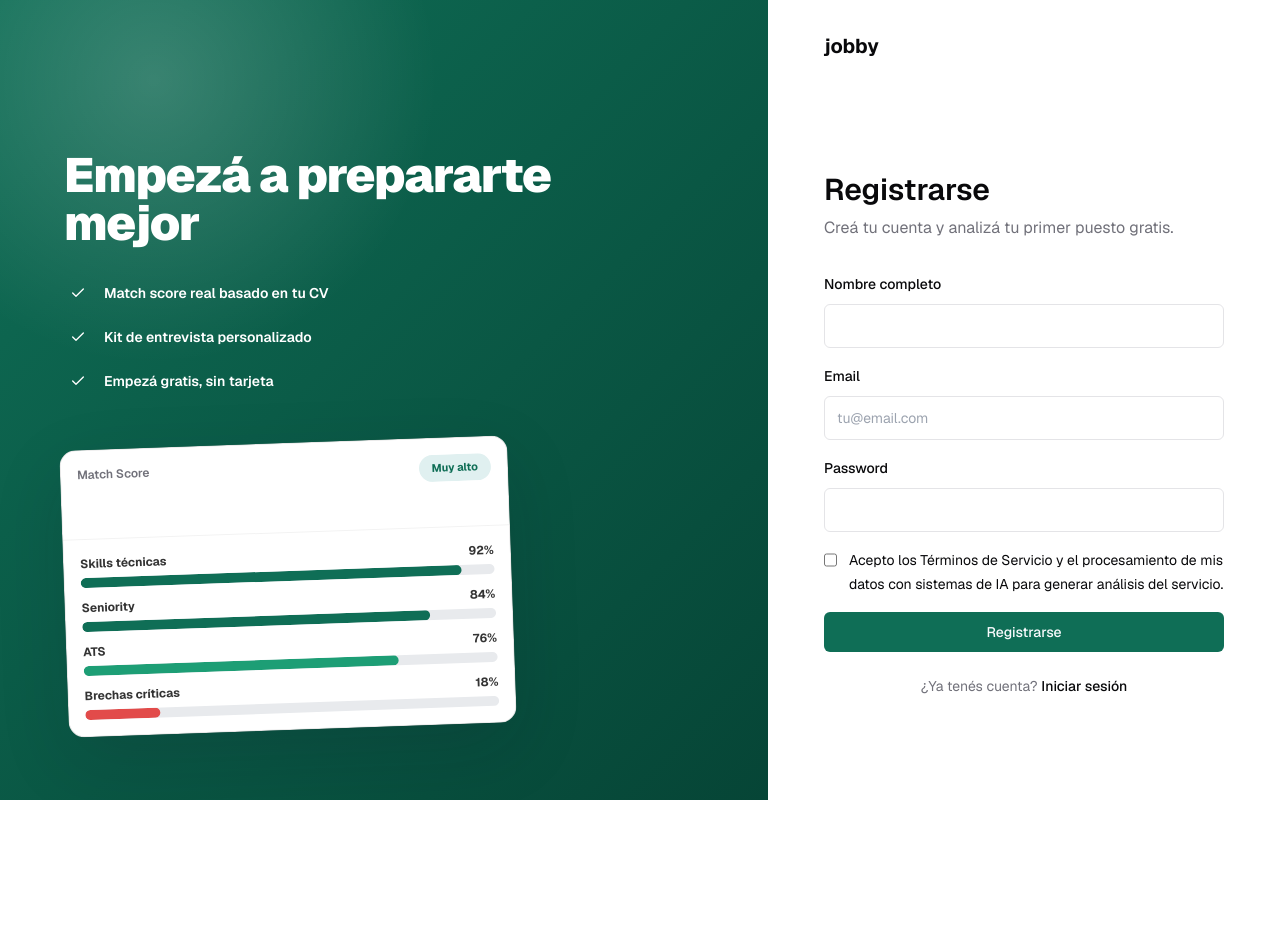
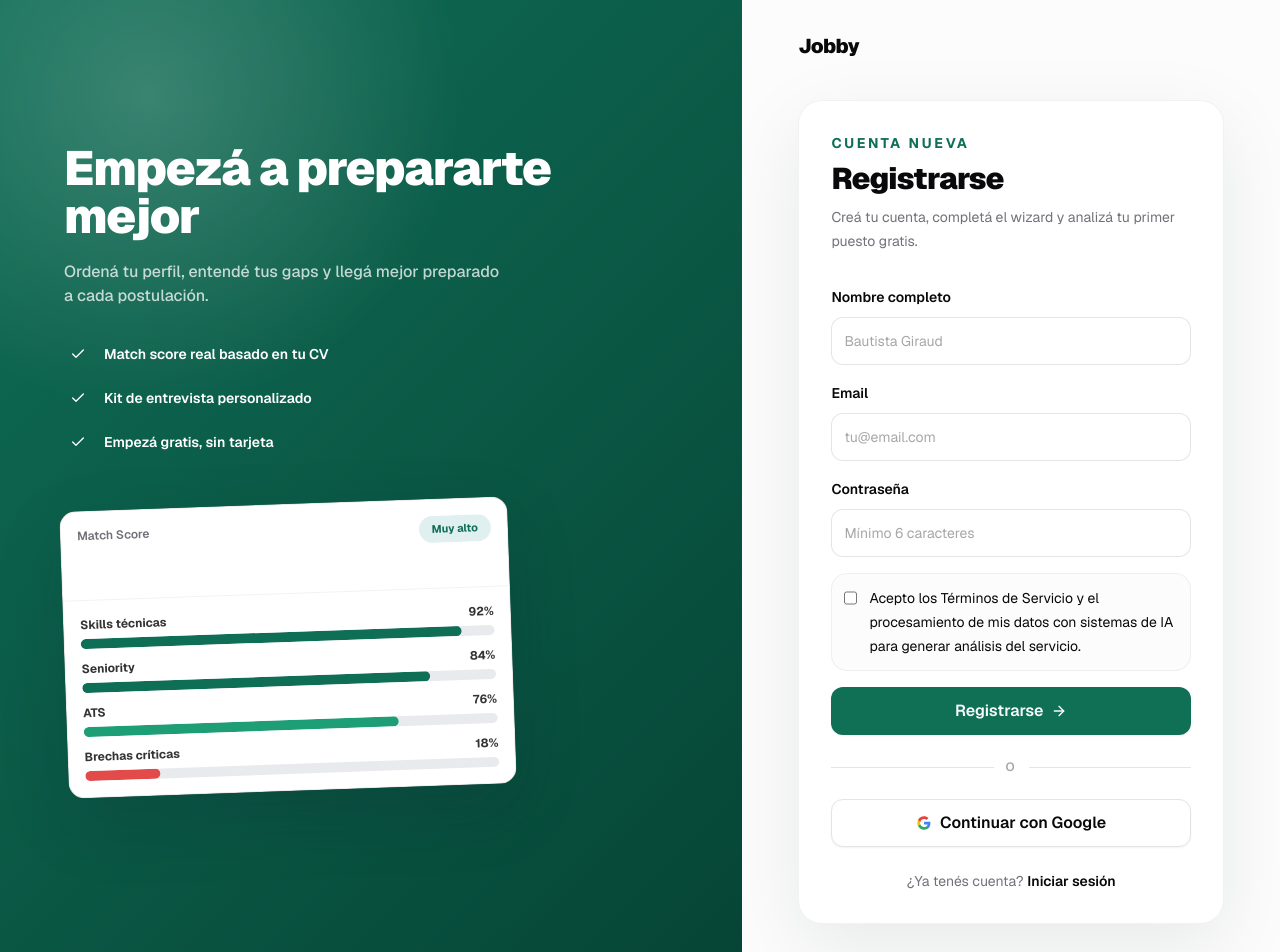
Before and after one commit to Buatishi/Jobby, a Next.js app in the folder apps/web/: page /register in a window 1280 px wide. Shown: the top 952 px of the page. Before the commit the page ends 800 px from the top, so only its background shows below. Built offline with nearby package versions, Linux system fonts and the light colour scheme.

Commit message:
Polish auth screens and button interactions

```diff
--- a/apps/web/components/ui/button.tsx
+++ b/apps/web/components/ui/button.tsx
@@ -1,21 +1,41 @@
 import * as React from "react";
 import { Slot } from "@radix-ui/react-slot";
 import { cva, type VariantProps } from "class-variance-authority";
+import { Loader2 } from "lucide-react";
 
 import { cn } from "@/lib/utils";
 
 const buttonVariants = cva(
-  "inline-flex h-10 items-center justify-center rounded-md px-4 py-2 text-sm font-medium transition-colors focus-visible:outline-none focus-visible:ring-2 focus-visible:ring-ring disabled:pointer-events-none disabled:opacity-50",
+  "inline-flex items-center justify-center gap-2 whitespace-nowrap rounded-md text-sm font-semibold ring-offset-background transition-all duration-200 focus-visible:outline-none focus-visible:ring-2 focus-visible:ring-ring focus-visible:ring-offset-2 active:scale-[0.98] disabled:pointer-events-none disabled:scale-100 disabled:opacity-50 data-[disabled=true]:pointer-events-none data-[disabled=true]:opacity-50",
   {
     variants: {
       variant: {
-        default: "bg-primary text-primary-foreground hover:bg-primary/90",
-        secondary: "bg-secondary text-secondary-foreground hover:bg-secondary/90",
-        ghost: "hover:bg-muted"
+        default:
+          "bg-primary text-primary-foreground shadow-sm hover:-translate-y-0.5 hover:bg-primary/90 hover:shadow-md",
+        primary:
+          "bg-primary text-primary-foreground shadow-sm hover:-translate-y-0.5 hover:bg-primary/90 hover:shadow-md",
+        secondary:
+          "bg-secondary text-secondary-foreground shadow-sm hover:-translate-y-0.5 hover:bg-secondary/90 hover:shadow-md",
+        outline:
+          "border border-input bg-background shadow-sm hover:-translate-y-0.5 hover:bg-muted hover:shadow-md",
+        ghost: "hover:bg-muted hover:text-foreground",
+        danger:
+          "bg-destructive text-destructive-foreground shadow-sm hover:-translate-y-0.5 hover:bg-destructive/90 hover:shadow-md"
+      },
+      size: {
+        sm: "h-9 rounded-md px-3 text-xs",
+        md: "h-10 px-4 py-2",
+        lg: "h-12 rounded-xl px-5 text-base"
+      },
+      fullWidth: {
+        true: "w-full",
+        false: ""
       }
     },
     defaultVariants: {
-      variant: "default"
+      variant: "default",
+      size: "md",
+      fullWidth: false
     }
   }
 );
@@ -24,18 +44,60 @@
   extends React.ButtonHTMLAttributes<HTMLButtonElement>,
     VariantProps<typeof buttonVariants> {
   asChild?: boolean;
+  isLoading?: boolean;
+  leftIcon?: React.ReactNode;
+  rightIcon?: React.ReactNode;
 }
 
 const Button = React.forwardRef<HTMLButtonElement, ButtonProps>(
-  ({ className, variant, asChild = false, ...props }, ref) => {
+  (
+    {
+      children,
+      className,
+      disabled,
+      fullWidth,
+      isLoading = false,
+      leftIcon,
+      rightIcon,
+      size,
+      variant,
+      asChild = false,
+      ...props
+    },
+    ref
+  ) => {
     const Comp = asChild ? Slot : "button";
+    const isDisabled = disabled || isLoading;
+
+    if (asChild) {
+      return (
+        <Comp
+          aria-disabled={isDisabled}
+          className={cn(buttonVariants({ variant, size, fullWidth, className }))}
+          data-disabled={isDisabled}
+          ref={ref}
+          {...props}
+        >
+          {children}
+        </Comp>
+      );
+    }
 
     return (
       <Comp
-        className={cn(buttonVariants({ variant, className }))}
+        className={cn(buttonVariants({ variant, size, fullWidth, className }))}
+        disabled={isDisabled}
         ref={ref}
         {...props}
-      />
+      >
+        {isLoading ? (
+          <Loader2 aria-hidden="true" className="h-4 w-4 animate-spin" />
+        ) : (
+          leftIcon
+        )}
+        <span>{children}</span>
+        {!isLoading ? rightIcon : null}
+      </Comp>
     );
   }
 );
--- a/apps/web/src/app/(auth)/login/page.tsx
+++ b/apps/web/src/app/(auth)/login/page.tsx
@@ -3,11 +3,21 @@
 import Link from "next/link";
 import { useEffect, useState } from "react";
 import { useRouter } from "next/navigation";
-import { Chrome } from "lucide-react";
+import { ArrowRight, Mail } from "lucide-react";
 
+import { GoogleIcon } from "@/src/components/auth/GoogleIcon";
+import { AuthLayout } from "@/src/components/auth/AuthLayout";
 import { Button } from "@/components/ui/button";
 import { createSupabaseBrowserClient } from "@/lib/supabase/client";
-import { AuthLayout } from "@/src/components/auth/AuthLayout";
+
+const inputClassName =
+  "h-12 w-full rounded-xl border border-black/10 bg-white px-3 text-sm outline-none ring-offset-background transition-all duration-200 placeholder:text-black/35 hover:border-black/20 focus-visible:border-[#0F6E56] focus-visible:ring-2 focus-visible:ring-[#0F6E56]/25";
+
+function getAuthErrorMessage(error: unknown) {
+  return error instanceof Error
+    ? error.message
+    : "No pudimos completar la autenticación. Probá de nuevo.";
+}
 
 export default function LoginPage() {
   const router = useRouter();
@@ -28,14 +38,13 @@
     event.preventDefault();
     setIsSubmitting(true);
     setError(null);
+
+    try {
       const supabase = createSupabaseBrowserClient();
-
       const { error: loginError } = await supabase.auth.signInWithPassword({
         email,
         password
       });
-
-    setIsSubmitting(false);
 
       if (loginError) {
         setError(loginError.message);
@@ -44,11 +53,18 @@
 
       router.push("/dashboard");
       router.refresh();
+    } catch (authError) {
+      setError(getAuthErrorMessage(authError));
+    } finally {
+      setIsSubmitting(false);
+    }
   }
 
   async function handleGoogleLogin() {
     setError(null);
     setIsOAuthLoading(true);
+
+    try {
       const supabase = createSupabaseBrowserClient();
       const origin = window.location.origin;
       const { error: oauthError } = await supabase.auth.signInWithOAuth({
@@ -63,27 +79,36 @@
       });
 
       if (oauthError) {
+        setError(oauthError.message);
         setIsOAuthLoading(false);
-      setError(oauthError.message);
+      }
+    } catch (authError) {
+      setError(getAuthErrorMessage(authError));
+      setIsOAuthLoading(false);
     }
   }
 
   return (
     <AuthLayout headline="Tu próxima entrevista empieza acá">
       <div className="space-y-2">
-        <h1 className="text-3xl font-semibold">Iniciar sesión</h1>
-        <p className="text-muted-foreground">
-          Entrá para analizar puestos y revisar tus reportes.
+        <p className="text-sm font-bold uppercase tracking-[0.18em] text-[#0F6E56]">
+          Bienvenido de vuelta
+        </p>
+        <h1 className="text-3xl font-black tracking-tight">Iniciar sesión</h1>
+        <p className="text-sm leading-6 text-muted-foreground">
+          Entrá para analizar puestos, revisar matches y preparar tus próximas
+          entrevistas.
         </p>
       </div>
 
       <form className="mt-8 space-y-4" onSubmit={handleEmailLogin}>
         <div className="space-y-2">
-          <label className="text-sm font-medium" htmlFor="email">
+          <label className="text-sm font-semibold" htmlFor="email">
             Email
           </label>
           <input
-            className="h-11 w-full rounded-md border border-input bg-background px-3 text-sm outline-none ring-offset-background focus-visible:ring-2 focus-visible:ring-ring"
+            autoComplete="email"
+            className={inputClassName}
             id="email"
             onChange={(event) => setEmail(event.target.value)}
             placeholder="tu@email.com"
@@ -93,11 +118,12 @@
           />
         </div>
         <div className="space-y-2">
-          <label className="text-sm font-medium" htmlFor="password">
-            Password
+          <label className="text-sm font-semibold" htmlFor="password">
+            Contraseña
           </label>
           <input
-            className="h-11 w-full rounded-md border border-input bg-background px-3 text-sm outline-none ring-offset-background focus-visible:ring-2 focus-visible:ring-ring"
+            autoComplete="current-password"
+            className={inputClassName}
             id="password"
             minLength={6}
             onChange={(event) => setPassword(event.target.value)}
@@ -107,33 +133,54 @@
           />
         </div>
 
-        {error ? <p className="text-sm text-destructive">{error}</p> : null}
+        {error ? (
+          <div className="rounded-2xl border border-destructive/15 bg-destructive/5 px-4 py-3 text-sm font-medium text-destructive">
+            {error}
+          </div>
+        ) : null}
 
         <Button
-          className="w-full bg-[#0F6E56] hover:bg-[#0d5c48]"
-          disabled={isSubmitting}
+          fullWidth
+          isLoading={isSubmitting}
+          rightIcon={<ArrowRight className="h-4 w-4" />}
+          size="lg"
           type="submit"
+          variant="primary"
         >
           {isSubmitting ? "Ingresando..." : "Iniciar sesión"}
         </Button>
       </form>
 
+      <div className="my-6 flex items-center gap-3 text-xs font-semibold uppercase tracking-[0.18em] text-black/35">
+        <span className="h-px flex-1 bg-black/10" />
+        o
+        <span className="h-px flex-1 bg-black/10" />
+      </div>
+
       <Button
-        className="mt-3 w-full gap-2"
-        disabled={isOAuthLoading}
+        fullWidth
+        isLoading={isOAuthLoading}
+        leftIcon={<GoogleIcon className="h-4 w-4" />}
         onClick={handleGoogleLogin}
+        size="lg"
         type="button"
-        variant="ghost"
+        variant="outline"
       >
-        <Chrome className="h-4 w-4" />
         {isOAuthLoading ? "Abriendo Google..." : "Continuar con Google"}
       </Button>
 
       <p className="mt-6 text-center text-sm text-muted-foreground">
         ¿No tenés cuenta?{" "}
-        <Link className="font-medium text-foreground" href="/register">
+        <Link
+          className="font-semibold text-foreground transition-colors hover:text-[#0F6E56]"
+          href="/register"
+        >
           Registrarse
         </Link>
+      </p>
+      <p className="mt-4 flex items-center justify-center gap-2 text-center text-xs font-medium text-black/40">
+        <Mail className="h-3.5 w-3.5" />
+        Usamos Supabase Auth para proteger tu sesión.
       </p>
     </AuthLayout>
   );
--- a/apps/web/src/app/(auth)/register/page.tsx
+++ b/apps/web/src/app/(auth)/register/page.tsx
@@ -3,11 +3,22 @@
 import Link from "next/link";
 import { useState } from "react";
 import { useRouter } from "next/navigation";
+import { ArrowRight } from "lucide-react";
 
+import { GoogleIcon } from "@/src/components/auth/GoogleIcon";
+import { AuthLayout } from "@/src/components/auth/AuthLayout";
 import { Button } from "@/components/ui/button";
 import { createSupabaseBrowserClient } from "@/lib/supabase/client";
 import { startWizard } from "@/lib/wizard/progress";
-import { AuthLayout } from "@/src/components/auth/AuthLayout";
+
+const inputClassName =
+  "h-12 w-full rounded-xl border border-black/10 bg-white px-3 text-sm outline-none ring-offset-background transition-all duration-200 placeholder:text-black/35 hover:border-black/20 focus-visible:border-[#0F6E56] focus-visible:ring-2 focus-visible:ring-[#0F6E56]/25";
+
+function getAuthErrorMessage(error: unknown) {
+  return error instanceof Error
+    ? error.message
+    : "No pudimos completar el registro. Probá de nuevo.";
+}
 
 export default function RegisterPage() {
   const router = useRouter();
@@ -17,17 +28,28 @@
   const [acceptedTos, setAcceptedTos] = useState(false);
   const [error, setError] = useState<string | null>(null);
   const [isSubmitting, setIsSubmitting] = useState(false);
+  const [isOAuthLoading, setIsOAuthLoading] = useState(false);
+
+  function validateTos() {
+    if (!acceptedTos) {
+      setError("Tenés que aceptar los Términos de Servicio para registrarte.");
+      return false;
+    }
+
+    return true;
+  }
 
   async function handleRegister(event: React.FormEvent<HTMLFormElement>) {
     event.preventDefault();
     setError(null);
 
-    if (!acceptedTos) {
-      setError("Tenés que aceptar los Términos de Servicio para registrarte.");
+    if (!validateTos()) {
       return;
     }
 
     setIsSubmitting(true);
+
+    try {
       const supabase = createSupabaseBrowserClient();
       const origin = window.location.origin;
       const { error: signUpError } = await supabase.auth.signUp({
@@ -41,7 +63,6 @@
           emailRedirectTo: `${origin}/api/auth/callback?next=/wizard/step-1`
         }
       });
-    setIsSubmitting(false);
 
       if (signUpError) {
         setError(signUpError.message);
@@ -51,37 +72,82 @@
       startWizard();
       router.push("/wizard/step-1");
       router.refresh();
+    } catch (authError) {
+      setError(getAuthErrorMessage(authError));
+    } finally {
+      setIsSubmitting(false);
+    }
+  }
+
+  async function handleGoogleRegister() {
+    setError(null);
+
+    if (!validateTos()) {
+      return;
+    }
+
+    setIsOAuthLoading(true);
+
+    try {
+      startWizard();
+      const supabase = createSupabaseBrowserClient();
+      const origin = window.location.origin;
+      const { error: oauthError } = await supabase.auth.signInWithOAuth({
+        provider: "google",
+        options: {
+          redirectTo: `${origin}/api/auth/callback?next=/wizard/step-1`,
+          queryParams: {
+            access_type: "offline",
+            prompt: "select_account"
+          }
+        }
+      });
+
+      if (oauthError) {
+        setError(oauthError.message);
+        setIsOAuthLoading(false);
+      }
+    } catch (authError) {
+      setError(getAuthErrorMessage(authError));
+      setIsOAuthLoading(false);
+    }
   }
 
   return (
     <AuthLayout headline="Empezá a prepararte mejor">
       <div className="space-y-2">
-        <h1 className="text-3xl font-semibold">Registrarse</h1>
-        <p className="text-muted-foreground">
-          Creá tu cuenta y analizá tu primer puesto gratis.
+        <p className="text-sm font-bold uppercase tracking-[0.18em] text-[#0F6E56]">
+          Cuenta nueva
+        </p>
+        <h1 className="text-3xl font-black tracking-tight">Registrarse</h1>
+        <p className="text-sm leading-6 text-muted-foreground">
+          Creá tu cuenta, completá el wizard y analizá tu primer puesto gratis.
         </p>
       </div>
 
       <form className="mt-8 space-y-4" onSubmit={handleRegister}>
         <div className="space-y-2">
-          <label className="text-sm font-medium" htmlFor="fullName">
+          <label className="text-sm font-semibold" htmlFor="fullName">
             Nombre completo
           </label>
           <input
-            className="h-11 w-full rounded-md border border-input bg-background px-3 text-sm outline-none ring-offset-background focus-visible:ring-2 focus-visible:ring-ring"
+            autoComplete="name"
+            className={inputClassName}
             id="fullName"
             onChange={(event) => setFullName(event.target.value)}
+            placeholder="Bautista Giraud"
             required
             type="text"
             value={fullName}
           />
         </div>
         <div className="space-y-2">
-          <label className="text-sm font-medium" htmlFor="email">
+          <label className="text-sm font-semibold" htmlFor="email">
             Email
           </label>
           <input
-            className="h-11 w-full rounded-md border border-input bg-background px-3 text-sm outline-none ring-offset-background focus-visible:ring-2 focus-visible:ring-ring"
+            autoComplete="email"
+            className={inputClassName}
             id="email"
             onChange={(event) => setEmail(event.target.value)}
             placeholder="tu@email.com"
@@ -91,24 +157,26 @@
           />
         </div>
         <div className="space-y-2">
-          <label className="text-sm font-medium" htmlFor="password">
-            Password
+          <label className="text-sm font-semibold" htmlFor="password">
+            Contraseña
           </label>
           <input
-            className="h-11 w-full rounded-md border border-input bg-background px-3 text-sm outline-none ring-offset-background focus-visible:ring-2 focus-visible:ring-ring"
+            autoComplete="new-password"
+            className={inputClassName}
             id="password"
             minLength={6}
             onChange={(event) => setPassword(event.target.value)}
+            placeholder="Mínimo 6 caracteres"
             required
             type="password"
             value={password}
           />
         </div>
 
-        <label className="flex items-start gap-3 text-sm leading-6">
+        <label className="flex items-start gap-3 rounded-2xl border border-black/5 bg-[#fbfcfb] p-3 text-sm leading-6 transition-colors hover:bg-brand-green-light/40">
           <input
             checked={acceptedTos}
-            className="mt-1 h-4 w-4 rounded border-input"
+            className="mt-1 h-4 w-4 rounded border-input accent-[#0F6E56]"
             onChange={(event) => setAcceptedTos(event.target.checked)}
             required
             type="checkbox"
@@ -119,20 +187,48 @@
           </span>
         </label>
 
-        {error ? <p className="text-sm text-destructive">{error}</p> : null}
+        {error ? (
+          <div className="rounded-2xl border border-destructive/15 bg-destructive/5 px-4 py-3 text-sm font-medium text-destructive">
+            {error}
+          </div>
+        ) : null}
 
         <Button
-          className="w-full bg-[#0F6E56] hover:bg-[#0d5c48]"
-          disabled={isSubmitting}
+          fullWidth
+          isLoading={isSubmitting}
+          rightIcon={<ArrowRight className="h-4 w-4" />}
+          size="lg"
           type="submit"
+          variant="primary"
         >
           {isSubmitting ? "Creando cuenta..." : "Registrarse"}
         </Button>
       </form>
 
+      <div className="my-6 flex items-center gap-3 text-xs font-semibold uppercase tracking-[0.18em] text-black/35">
+        <span className="h-px flex-1 bg-black/10" />
+        o
+        <span className="h-px flex-1 bg-black/10" />
+      </div>
+
+      <Button
+        fullWidth
+        isLoading={isOAuthLoading}
+        leftIcon={<GoogleIcon className="h-4 w-4" />}
+        onClick={handleGoogleRegister}
+        size="lg"
+        type="button"
+        variant="outline"
+      >
+        {isOAuthLoading ? "Abriendo Google..." : "Continuar con Google"}
+      </Button>
+
       <p className="mt-6 text-center text-sm text-muted-foreground">
         ¿Ya tenés cuenta?{" "}
-        <Link className="font-medium text-foreground" href="/login">
+        <Link
+          className="font-semibold text-foreground transition-colors hover:text-[#0F6E56]"
+          href="/login"
+        >
           Iniciar sesión
         </Link>
       </p>
--- a/apps/web/src/components/auth/AuthLayout.tsx
+++ b/apps/web/src/components/auth/AuthLayout.tsx
@@ -1,10 +1,11 @@
 import Link from "next/link";
+import type { ReactNode } from "react";
 import { Check } from "lucide-react";
 
 import { MatchScoreCard } from "@/components/match-score-card";
 
 type AuthLayoutProps = {
-  children: React.ReactNode;
+  children: ReactNode;
   headline: string;
 };
 
@@ -16,7 +17,7 @@
 
 export function AuthLayout({ children, headline }: AuthLayoutProps) {
   return (
-    <main className="grid min-h-screen bg-white md:grid-cols-[60%_40%]">
+    <main className="grid min-h-screen bg-white md:grid-cols-[58%_42%]">
       <section className="relative overflow-hidden bg-[#0F6E56] px-6 py-8 text-white md:min-h-screen md:px-12 md:py-16 lg:px-16">
         {/* Fondo decorativo fuera del flujo: usa z-0 y no contiene texto ni controles. */}
         <div
@@ -28,13 +29,19 @@
             <h1 className="max-w-lg text-3xl font-black leading-tight tracking-tight md:text-5xl">
               {headline}
             </h1>
+            <p className="mt-5 max-w-md text-sm font-medium leading-6 text-white/75 md:text-base">
+              Ordená tu perfil, entendé tus gaps y llegá mejor preparado a cada
+              postulación.
+            </p>
             <div className="mt-8 hidden space-y-4 md:block">
               {bullets.map((bullet) => (
                 <div className="flex items-center gap-3" key={bullet}>
                   <span className="flex h-7 w-7 items-center justify-center rounded-full bg-white/12 text-white">
                     <Check className="h-4 w-4" />
                   </span>
-                  <span className="text-sm font-semibold text-white/88">{bullet}</span>
+                  <span className="text-sm font-semibold text-white/88">
+                    {bullet}
+                  </span>
                 </div>
               ))}
             </div>
@@ -46,15 +53,17 @@
         </div>
       </section>
 
-      <section className="flex min-h-[calc(100vh-140px)] flex-col px-6 py-8 md:min-h-screen md:px-10 lg:px-14">
+      <section className="flex min-h-[calc(100vh-140px)] flex-col bg-[#fbfcfb] px-6 py-8 md:min-h-screen md:px-10 lg:px-14">
         <Link
-          className="mb-10 inline-flex w-fit text-xl font-bold tracking-normal text-foreground transition hover:text-[#0F6E56]"
+          className="mb-10 inline-flex w-fit text-xl font-black tracking-tight text-foreground transition-colors duration-200 hover:text-[#0F6E56] focus-visible:outline-none focus-visible:ring-2 focus-visible:ring-[#0F6E56]"
           href="/"
         >
-          jobby
+          Jobby
         </Link>
         <div className="flex flex-1 items-center">
-          <div className="mx-auto w-full max-w-md">{children}</div>
+          <div className="mx-auto w-full max-w-md rounded-3xl border border-black/5 bg-white p-6 shadow-[0_24px_80px_rgba(15,23,42,0.08)] sm:p-8">
+            {children}
+          </div>
         </div>
       </section>
     </main>
--- /dev/null
+++ b/apps/web/src/components/auth/GoogleIcon.tsx
@@ -0,0 +1,27 @@
+export function GoogleIcon({ className }: { className?: string }) {
+  return (
+    <svg
+      aria-hidden="true"
+      className={className}
+      viewBox="0 0 24 24"
+      xmlns="http://www.w3.org/2000/svg"
+    >
+      <path
+        d="M21.6 12.23c0-.78-.07-1.53-.2-2.23H12v4.22h5.38a4.6 4.6 0 0 1-2 3.02v2.5h3.24c1.9-1.75 2.98-4.32 2.98-7.51Z"
+        fill="#4285F4"
+      />
+      <path
+        d="M12 22c2.7 0 4.96-.9 6.62-2.43l-3.24-2.5c-.9.6-2.04.95-3.38.95-2.6 0-4.8-1.75-5.59-4.11H3.07v2.58A10 10 0 0 0 12 22Z"
+        fill="#34A853"
+      />
+      <path
+        d="M6.41 13.91A6 6 0 0 1 6.1 12c0-.66.11-1.3.31-1.91V7.51H3.07A10 10 0 0 0 2 12c0 1.61.39 3.14 1.07 4.49l3.34-2.58Z"
+        fill="#FBBC05"
+      />
+      <path
+        d="M12 5.98c1.47 0 2.79.5 3.83 1.49l2.87-2.87C16.96 2.99 14.7 2 12 2a10 10 0 0 0-8.93 5.51l3.34 2.58C7.2 7.73 9.4 5.98 12 5.98Z"
+        fill="#EA4335"
+      />
+    </svg>
+  );
+}
```
Lines whose indentation alone changed are shown as unchanged.
